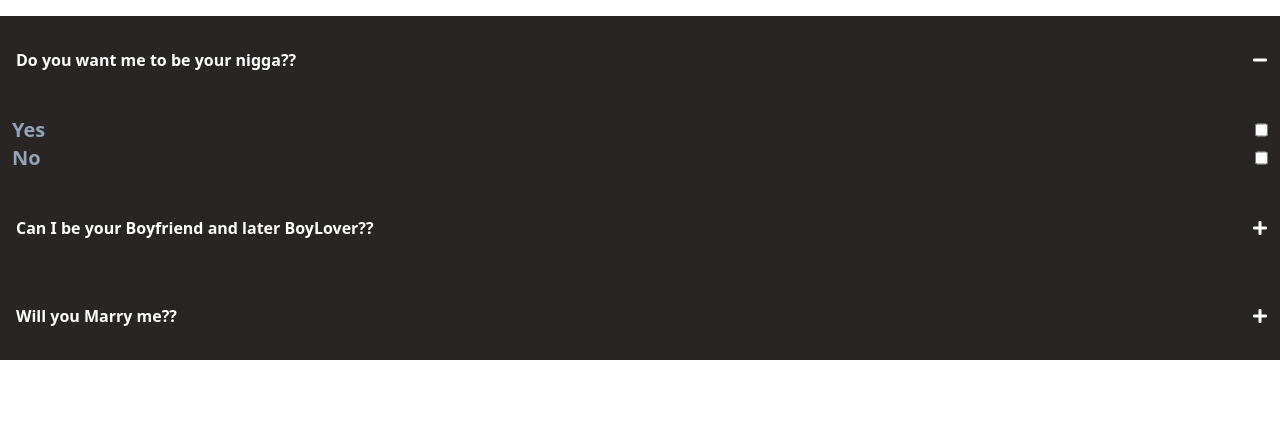
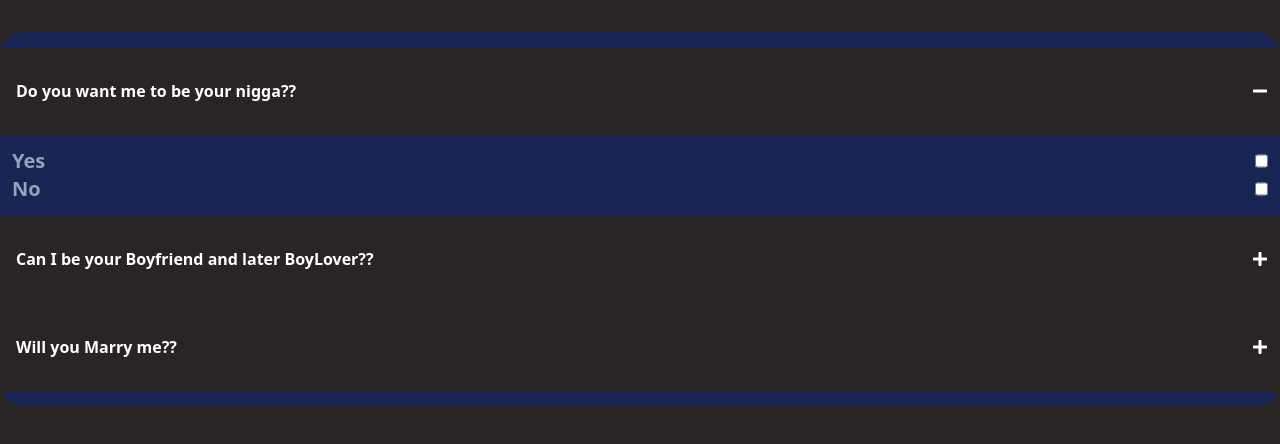
Before and after one commit to kolamat/accordion2, a React (Vite) app: page / in a window 1280 px wide. Both pictures are taken after a click on the button "Do you want me to be your nigga??". Shown: the top 444 px of the page. Built offline with nearby package versions, Linux system fonts and the light colour scheme.

Commit message:
On branch main Your branch is up to date with 'origin/main'.
Changes to be committed:
	modified:   src/components/Accordion.jsx

```diff
--- a/src/components/Accordion.jsx
+++ b/src/components/Accordion.jsx
@@ -17,7 +17,10 @@ const Accordion = () => {
   };
 
   return (
-    <div className={`pt-4`}>
+    <div className={`h-screen pt-8 bg-stone-800`}>
+      <div
+        className={`border-t-[15px] border-b-[15px] border-blue-950 rounded-3xl`}
+      >
         {Data.map((item, index) => {
           return (
             <>
@@ -37,7 +40,7 @@ const Accordion = () => {
                 </span>
               </button>
               {clicked === index ? (
-              <div className={`border-slate-400 bg-stone-800 text-slate-400`}>
+                <div className={`bg-blue-950 text-slate-400`}>
                   <p
                     key={item.id}
                     className={`flex justify-between p-3 pb-0 font-semibold text-xl transition-all duration-500`}
@@ -58,6 +61,7 @@ const Accordion = () => {
           );
         })}
       </div>
+    </div>
   );
 };
 
```
Lines whose indentation alone changed are shown as unchanged.
